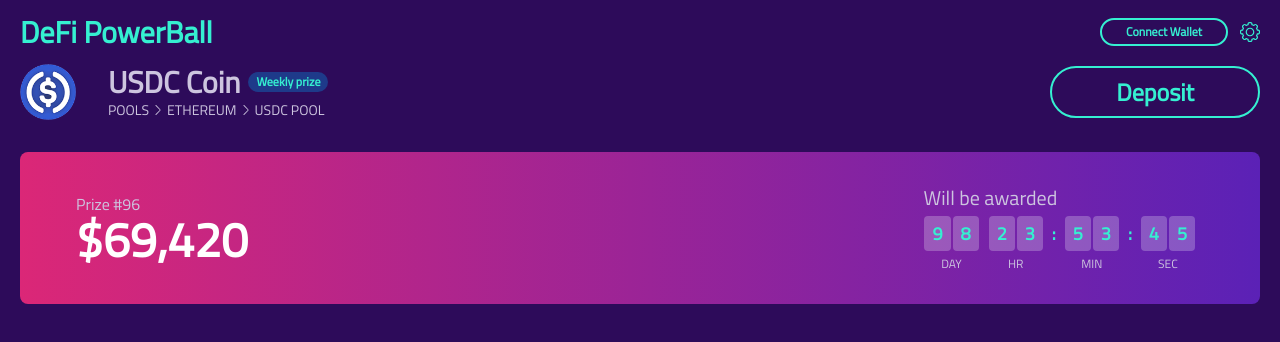
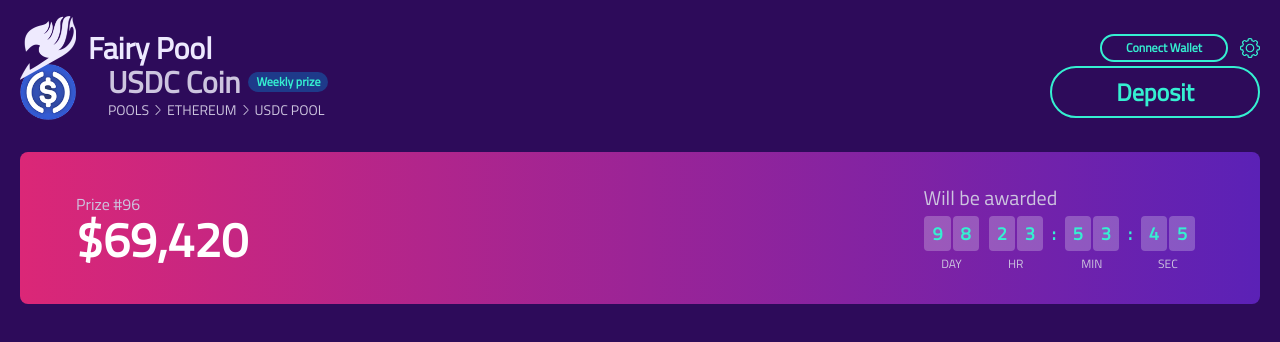
Before and after one commit to DEFI-POOL/fairy-pool-FE, a React (Create React App) app: page / in a window 1280 px wide. Shown: the top 342 px of the page. Built offline with nearby package versions, Linux system fonts and the light colour scheme.

Commit message:
Fairy Pool logo

```diff
--- a/src/components/Header.js
+++ b/src/components/Header.js
@@ -1,11 +1,22 @@
 import { ReactComponent as SettingsIcon } from "../assets/001-settings.svg";
+import logo from "../assets/logo.png";
 
 export default function Header() {
   return (
-    <div className="h-16 px-5 flex justify-between items-center text-accent">
-      <div className="text-3xl font-black">DeFi PowerBall</div>
+    <div className="h-16 px-5 flex justify-between items-center pt-8">
+      <div className="flex items-center">
+        <img
+          src={logo}
+          className="w-14 mr-3"
+          style={{
+            filter:
+              "invert(87%) sepia(23%) saturate(147%) hue-rotate(210deg) brightness(102%) contrast(99%)",
+          }}
+        />
+        <div className="text-3xl font-black text-purple-100">Fairy Pool</div>
+      </div>
       <div className="flex justify-between items-center">
-        <div className="rounded-full border-2 border-accent px-6 py-1 text-xs font-black cursor-pointer">
+        <div className="rounded-full border-2 border-accent px-6 py-1 text-xs text-accent font-black cursor-pointer">
           Connect Wallet
         </div>
         <SettingsIcon className="w-5 ml-3 cursor-pointer fill-accent" />
```
Also changed, not shown: src/assets/logo.png (added).
